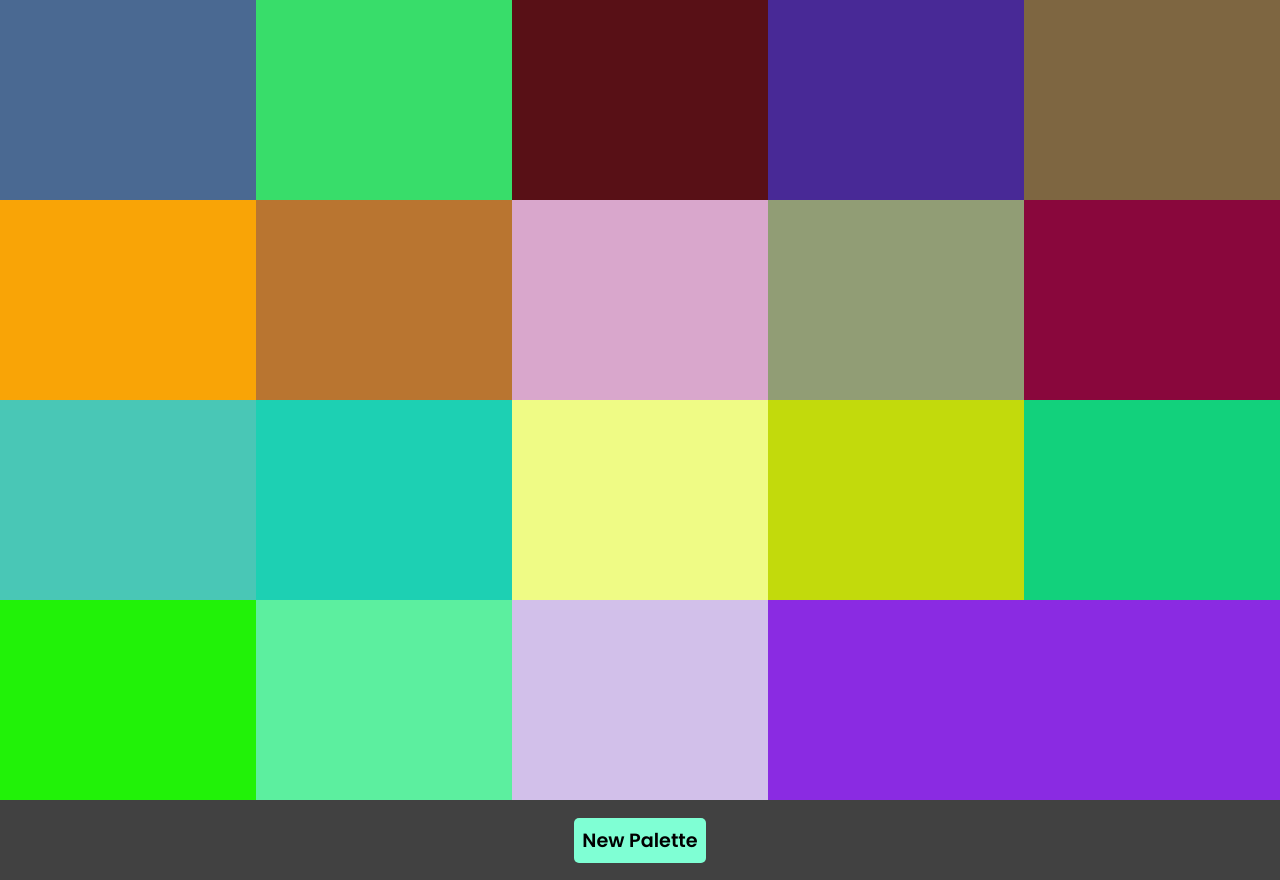
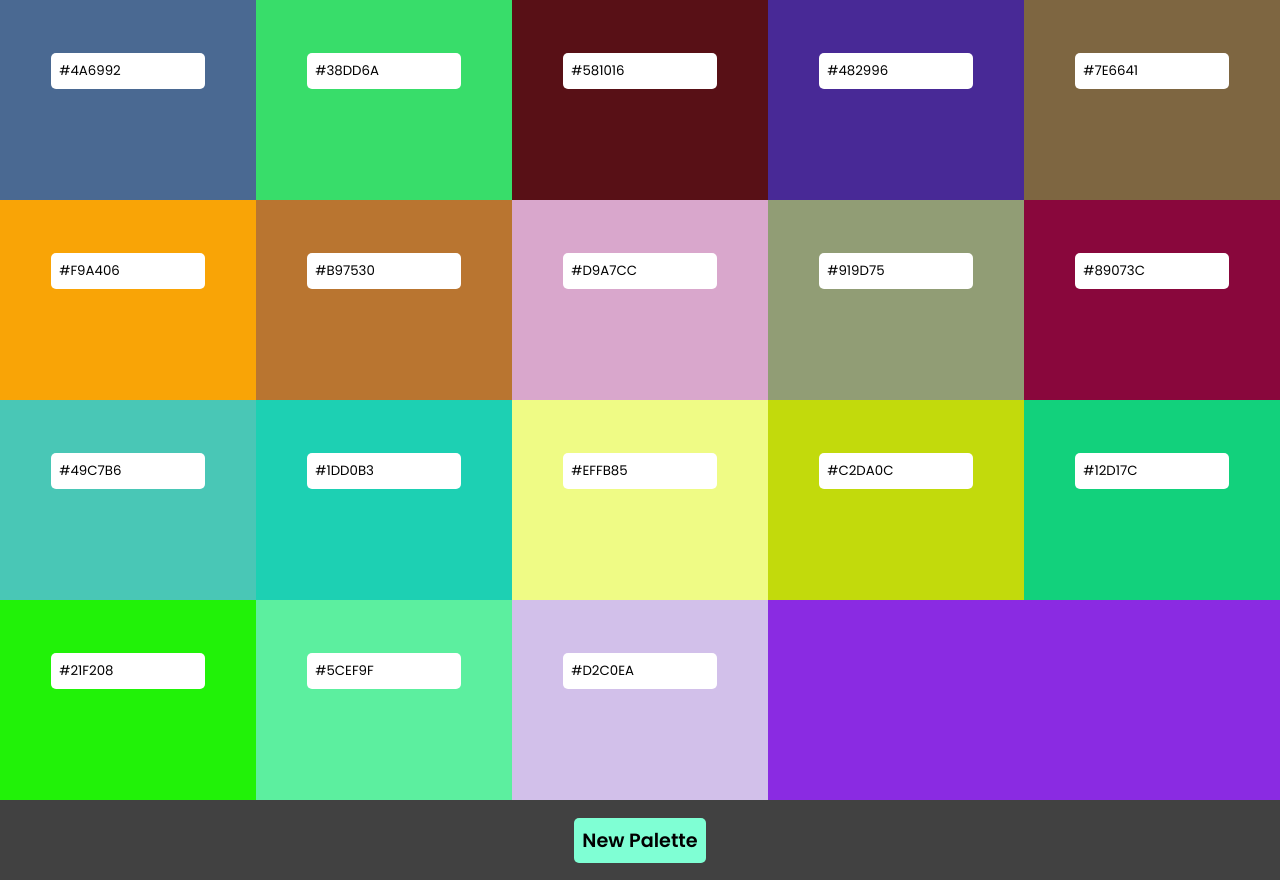
Before and after one commit to sarthak264/multiple_colors, a plain HTML site: page index.html in a window 1280 px wide. Drawn offline with Linux system fonts and the light colour scheme.

Commit message:
Colors are showing in input field

```diff
--- a/app.js
+++ b/app.js
@@ -1,22 +1,24 @@
 let boxes = document.querySelectorAll('.box')
 let btn = document.getElementById('btn')
 
-btn.addEventListener('click',function(){
-    boxes.forEach(function(box) {
-        box.style.backgroundColor = randomColor();
+btn.addEventListener('click',main)
+
+main();
+
+function main() {
+    boxes.forEach(function(box,num) {
+        color = randomColor();
+        box.style.backgroundColor = color;
+        inputBox = boxes[num].querySelector('input')
+        inputBox.value = color;
     })
-})
-boxes.forEach(function(box) {
-    box.style.backgroundColor = randomColor();
-})
+}
 
 function randomColor() {
     const digits = "1234567890ABCDEF"
     let color = "#"
-
     for(let i = 0; i <6; i++) {
         color += digits[Math.floor(Math.random() * 16)]
     }
-    console.log(color);
     return color;
 }
--- a/index.html
+++ b/index.html
@@ -1,5 +1,6 @@
 <!DOCTYPE html>
 <html lang="en">
+
 <head>
     <meta charset="UTF-8">
     <meta http-equiv="X-UA-Compatible" content="IE=edge">
@@ -9,27 +10,118 @@
 
     <link rel="stylesheet" href="style.css" type="text/css">
 </head>
+
 <body>
     <!-- Palette section -->
     <div class="palette_container">
-        <div class="box"></div>
-        <div class="box"></div>
-        <div class="box"></div>
-        <div class="box"></div>
-        <div class="box"></div>
-        <div class="box"></div>
-        <div class="box"></div>
-        <div class="box"></div>
-        <div class="box"></div>
-        <div class="box"></div>
-        <div class="box"></div>
-        <div class="box"></div>
-        <div class="box"></div>
-        <div class="box"></div>
-        <div class="box"></div>
-        <div class="box"></div>
-        <div class="box"></div>
-        <div class="box"></div>
+        <div class="box">
+            <div class="box_content">
+                <input type="text" class="input" readonly>
+                <button>👆</button>
+            </div>
+        </div>
+        <div class="box">
+            <div class="box_content">
+                <input type="text" class="input" readonly>
+                <button>👆</button>
+            </div>
+        </div>
+        <div class="box">
+            <div class="box_content">
+                <input type="text" class="input" readonly>
+                <button>👆</button>
+            </div>
+        </div>
+        <div class="box">
+            <div class="box_content">
+                <input type="text" class="input" readonly>
+                <button>👆</button>
+            </div>
+        </div>
+        <div class="box">
+            <div class="box_content">
+                <input type="text" class="input" readonly>
+                <button>👆</button>
+            </div>
+        </div>
+        <div class="box">
+            <div class="box_content">
+                <input type="text" class="input" readonly>
+                <button>👆</button>
+            </div>
+        </div>
+        <div class="box">
+            <div class="box_content">
+                <input type="text" class="input" readonly>
+                <button>👆</button>
+            </div>
+        </div>
+        <div class="box">
+            <div class="box_content">
+                <input type="text" class="input" readonly>
+                <button>👆</button>
+            </div>
+        </div>
+        <div class="box">
+            <div class="box_content">
+                <input type="text" class="input" readonly>
+                <button>👆</button>
+            </div>
+        </div>
+        <div class="box">
+            <div class="box_content">
+                <input type="text" class="input" readonly>
+                <button>👆</button>
+            </div>
+        </div>
+        <div class="box">
+            <div class="box_content">
+                <input type="text" class="input" readonly>
+                <button>👆</button>
+            </div>
+        </div>
+        <div class="box">
+            <div class="box_content">
+                <input type="text" class="input" readonly>
+                <button>👆</button>
+            </div>
+        </div>
+        <div class="box">
+            <div class="box_content">
+                <input type="text" class="input" readonly>
+                <button>👆</button>
+            </div>
+        </div>
+        <div class="box">
+            <div class="box_content">
+                <input type="text" class="input" readonly>
+                <button>👆</button>
+            </div>
+        </div>
+        <div class="box">
+            <div class="box_content">
+                <input type="text" class="input" readonly>
+                <button>👆</button>
+            </div>
+        </div>
+        <div class="box">
+            <div class="box_content">
+                <input type="text" class="input" readonly>
+                <button>👆</button>
+            </div>
+        </div>
+        <div class="box">
+            <div class="box_content">
+                <input type="text" class="input" readonly>
+                <button>👆</button>
+            </div>
+        </div>
+        <div class="box">
+            <div class="box_content">
+                <input type="text" class="input" readonly>
+                <button>👆</button>
+            </div>
+        </div>
     </div>
     <!-- Button section -->
     <div class="button_container">
@@ -37,4 +129,5 @@
     </div>
     <script src="app.js" type="text/javascript"></script>
 </body>
+
 </html>
--- a/style.css
+++ b/style.css
@@ -26,6 +26,33 @@ body {
 .box{
     min-width: 230px;
     min-height: 200px;
+    display: grid;
+    place-items: center;
+}
+.box:hover button{
+    /* display: inline-block; */
+    opacity: 1;
+    transition: all 0.3s ease-in-out;
+}
+.box_content{
+    width: 60%;
+    text-align: center;
+}
+input[type="text"]{
+    width: 100%;
+    padding: 0.5rem;
+    border-radius: 5px;
+    border: none;
+}
+input[type="text"]:focus{
+    outline: none;
+}
+.box_content button{
+    padding: 0.2rem 0.7rem;
+    font-size: 1.5rem;
+    margin-top: 0.8rem;
+    /* display: none; */
+    opacity: 0;
 }
 
 /* Button Section Styling */
```
